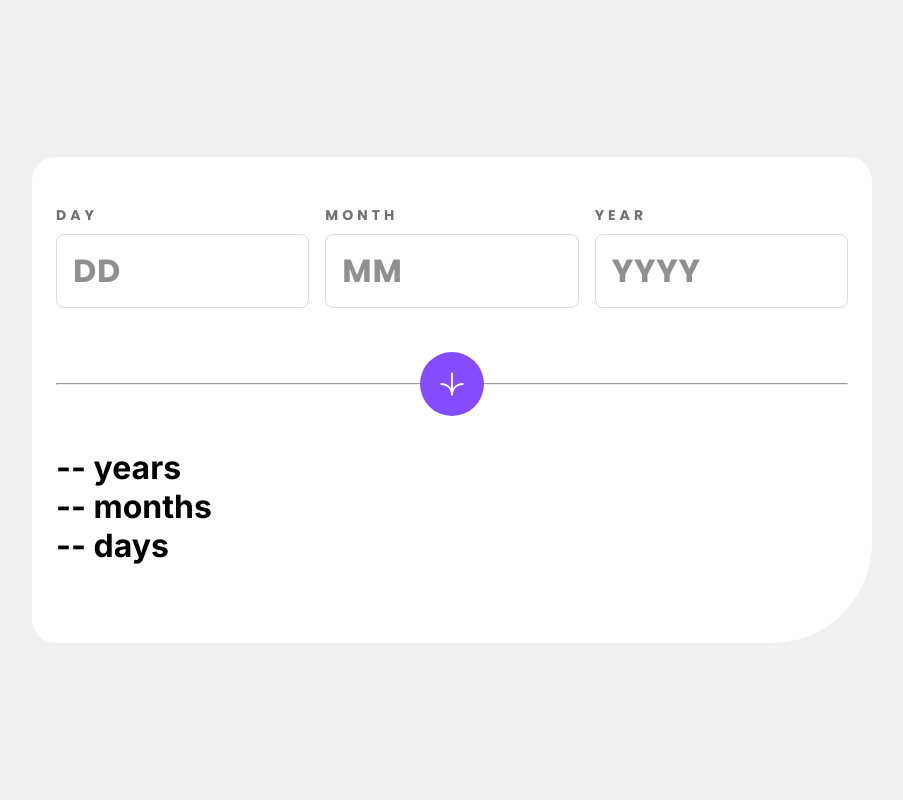
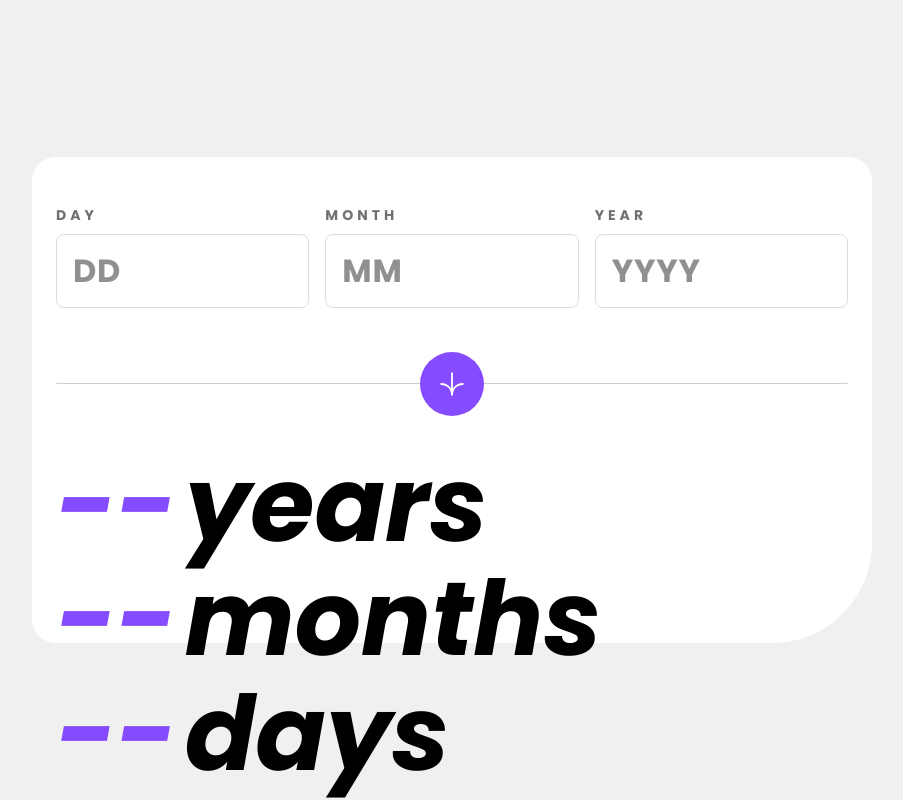
Before and after one commit to freshmeatba11/age_calc, a Next.js app: page / in a window 1280 px wide. Shown: the whole page, without its empty margins (188-1091 px from the left). Built offline with nearby package versions, Linux system fonts and the light colour scheme.

Commit message:
feat: add ResultText style, turn off input autocomplete.

```diff
--- a/src/app/Input.tsx
+++ b/src/app/Input.tsx
@@ -1,6 +1,5 @@
 import React from "react";
 import styled from "styled-components";
-import { UseFormRegister, FieldValues } from "react-hook-form";
 
 import { Fonts, Colors, Metrics } from "@/themes";
 
@@ -70,6 +69,7 @@ type Props = {
   isError: boolean;
   errorMessage: string;
   onChange?: any;
+  autoComplete?: string;
 };
 
 const Input = ({
@@ -81,6 +81,7 @@ const Input = ({
   isError,
   errorMessage,
   onChange,
+  autoComplete,
 }: Props) => {
   return (
     <Wrapper>
@@ -92,6 +93,7 @@ const Input = ({
           className={isError ? "error" : ""}
           placeholder={placeHolder}
           {...register(name, { ...rule, onChange })}
+          autoComplete={autoComplete}
         />
       </InputWrapper>
       <ErrorText>{isError && errorMessage ? errorMessage : null}</ErrorText>
--- a/src/app/page.tsx
+++ b/src/app/page.tsx
@@ -19,6 +19,9 @@ const Main = styled.div`
   display: flex;
   place-items: center;
   justify-content: center;
+  & ::selection {
+    background: ${Colors.LightGrey};
+  }
 `;
 
 const Wrapper = styled.div`
@@ -57,8 +60,10 @@ const SvgWrapper = styled.div`
     }
   }
   cursor: pointer;
-  &:hover {
-    background-color: ${Colors.OffBlack};
+  @media (hover: hover) {
+    &:hover {
+      background-color: ${Colors.OffBlack};
+    }
   }
 `;
 
@@ -74,8 +79,16 @@ const Divider = styled.div`
     grid-area: divider;
   }
   hr {
+    border-color: ${Colors.LightGrey02} transparent transparent;
     width: 100%;
     height: 1px;
+  }
+`;
+
+const ResultText = styled(Fonts.H1())`
+  span {
+    color: ${Colors.Purple};
+    margin-right: ${Metrics.px2};
   }
 `;
 
@@ -224,6 +237,7 @@ export default function Home() {
                       },
                     });
                   },
+                  autoComplete: "off",
                 }}
               />
             );
@@ -240,20 +254,29 @@ export default function Home() {
         <div>
           {calc.isLoading && (
             <>
-              <h1>-- years</h1>
-              <h1>-- months</h1>
-              <h1>-- days</h1>
+              <ResultText>
+                <span>--</span>years
+              </ResultText>
+              <ResultText>
+                <span>--</span>months
+              </ResultText>
+              <ResultText>
+                <span>--</span>days
+              </ResultText>
             </>
           )}
           {isDirty &&
             !calc.isLoading &&
-            Object.keys(calc.result).map((key) => {
-              return (
-                <h1 key={key}>
-                  {calc.result[key as KeyofResultType]} {key}
-                </h1>
-              );
-            })}
+            Object.keys(calc.result)
+              .reverse()
+              .map((key) => {
+                return (
+                  <ResultText key={key}>
+                    <span>{calc.result[key as KeyofResultType]}</span>
+                    {key}
+                  </ResultText>
+                );
+              })}
         </div>
       </Wrapper>
     </Main>
--- a/src/themes/Colors.js
+++ b/src/themes/Colors.js
@@ -7,6 +7,7 @@ export const Colors = {
   White: "hsl(0, 0%, 100%)",
   OffWhite: "hsl(0, 0%, 94%)",
   LightGrey: "hsl(0, 0%, 86%)",
+  LightGrey02: "hsla(0, 0%, 86%, 0.4)",
   SmokeyGrey: "hsl(0, 1%, 44%)",
   OffBlack: "hsl(0, 0%, 8%)",
 };
```
